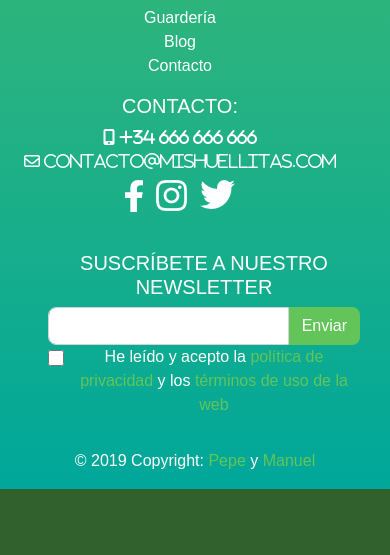
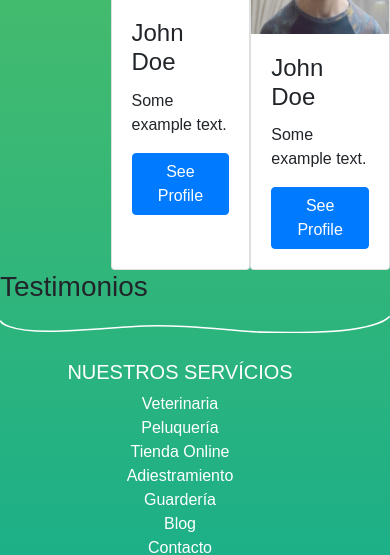
Before and after one commit to manu-lopez/web_veterinaria, a PHP site: page /nosotros.php in a window 390 px wide. Shown: the part 931-1486 px from the top of the page. Before the commit the page ends 1420 px from the top, so only its background shows below. Run offline with PHP 8.4, Linux system fonts and the light colour scheme; style sheets or scripts are compiled from the project's sources; some libraries are stand-ins or nearby versions; some web fonts are replaced.

Commit message:
Añade margin para version movil y nosotros

```diff
--- a/dist/css/inicio.css
+++ b/dist/css/inicio.css
@@ -52,6 +52,7 @@ body {
 .fila-inicio {
     width: 100%;
     text-align: center;
+    margin: 0 auto;
 }
 
 
--- a/dist/css/nosotros.css
+++ b/dist/css/nosotros.css
@@ -1,3 +1,4 @@
+/* VIDEO */
 header {
   position: relative;
   height: 75vh;
@@ -42,4 +43,18 @@ header .overlay {
   opacity: 0.5;
   z-index: 1; }
 
+.text-overlay {
+  font-size: 1.25rem; }
+
+@media (max-width: 600px) {
+  .text-overlay {
+    font-size: 1rem; } }
+@media (max-width: 400px) {
+  .text-overlay {
+    font-size: 0.5rem; } }
+/* FIN VIDEO */
+.personal_veterinario {
+  display: flex;
+  flex-direction: row; }
+
 /*# sourceMappingURL=nosotros.css.map */
--- a/nosotros.php
+++ b/nosotros.php
@@ -19,13 +19,45 @@
         <div class="w-100 text-white">
           <img src="imagenes/logo_blanco.svg" alt="">
           <h3>Mis Huellitas</h3>
-          <p class="lead mb-0 mt-5">Las mascotas, su salud y cuidados, son asuntos prioritarios para sus propietarios, por lo que el nivel de profesionalidad de una clínica veterinaria es primordial para la tranquilidad y seguridad de los clientes. En Mis Huellitas, contamos con un equipo de expertos cuya filosofía se centra en el bienestar de los animales para la tranquilidad de sus dueños.</p>
+          <p class="text-overlay mb-0 mt-5">Las mascotas, su salud y cuidados, son asuntos prioritarios para sus
+            propietarios, por lo que el nivel de profesionalidad de una clínica veterinaria es primordial para la
+            tranquilidad y seguridad de los clientes. En Mis Huellitas, contamos con un equipo de expertos cuya
+            filosofía se centra en el bienestar de los animales para la tranquilidad de sus dueños.</p>
 
-          <p class="lead mb-0 mt-5">Nuestro equipo está formado por dos veterinarios, tres A.T.V. de clínica, peluquera y alumnos en prácticas. Todos ellos dispuestos a cuidar a su animal de compañía todos los días de la semana, 24 horas al día, en la propia clínica.</p>
+          <p class="text-overlay mb-0 mt-5">Nuestro equipo está formado por dos veterinarios, tres A.T.V. de clínica,
+            peluquera y alumnos en prácticas. Todos ellos dispuestos a cuidar a su animal de compañía todos los días de
+            la semana, 24 horas al día, en la propia clínica.</p>
         </div>
       </div>
     </div>
   </header>
+
+  <img src="imagenes/linea.svg" class="linea1 mt-5" alt="">
+
+  <!-- PERSONAL VETERINARIO -->
+  <div class="personal_veterinario">
+    <h3>Personal</h3>
+    <div class="card" style="width:400px">
+      <img class="card-img-top" src="imagenes/img_personal.jpg" alt="Card image">
+      <div class="card-body">
+        <h4 class="card-title">John Doe</h4>
+        <p class="card-text">Some example text.</p>
+        <a href="#" class="btn btn-primary">See Profile</a>
+      </div>
+    </div>
+    <div class="card" style="width:400px">
+      <img class="card-img-top" src="imagenes/img_personal2.png" alt="Card image">
+      <div class="card-body">
+        <h4 class="card-title">John Doe</h4>
+        <p class="card-text">Some example text.</p>
+        <a href="#" class="btn btn-primary">See Profile</a>
+      </div>
+    </div>
+
+  </div>
+
+  <!-- TESTIMONIOS -->
+  <h3>Testimonios</h3>
 
   <div class="footer-inicio">
     <?php include 'component/footer.php'; ?>
--- a/scss/nosotros.scss
+++ b/scss/nosotros.scss
@@ -1,5 +1,7 @@
 @import "_variables2";
 @import "_comunes";
+
+/* VIDEO */
 
 header {
     position: relative;
@@ -50,3 +52,30 @@ header .overlay {
     opacity: 0.5;
     z-index: 1;
 }
+
+.text-overlay {
+    font-size: 1.25rem;
+}
+
+@media(max-width: 600px) {
+    .text-overlay {
+        font-size: 1rem;
+    }
+}
+
+@media(max-width: 400px) {
+    .text-overlay {
+        font-size: 0.5rem;
+    }
+}
+
+/* FIN VIDEO */
+
+// cards
+
+.personal_veterinario {
+    display: flex;
+    flex-direction: row;
+}
+
+// fin cards
```
Also changed, not shown: imagenes/img_avatar.png (added), imagenes/img_personal2.png (added), 1 other file.
